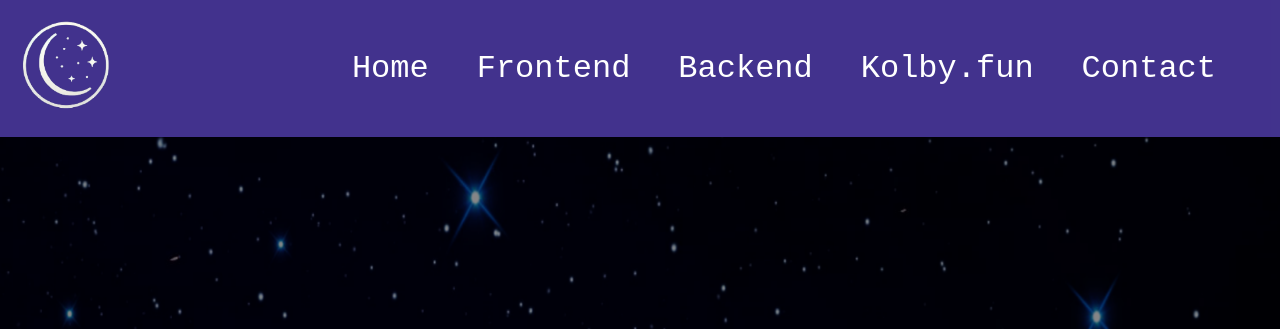
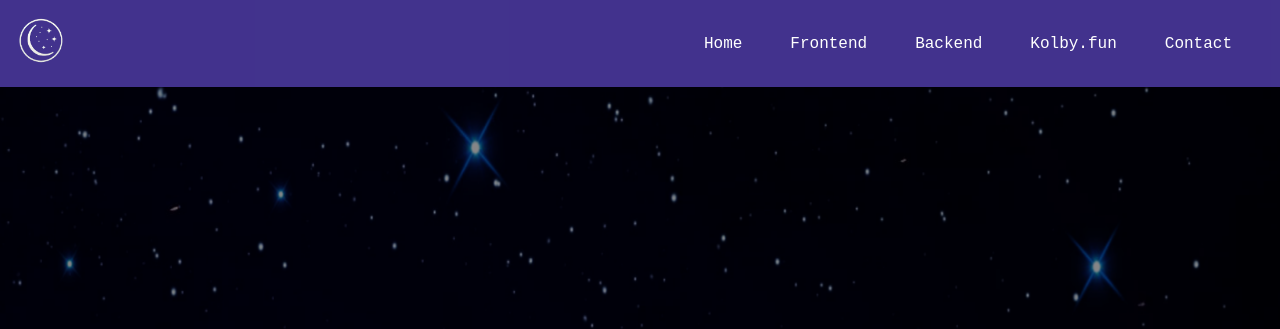
Before and after one commit to kolby-k/Oct-27-homepage-parralax, a plain HTML site: page index.html in a window 1280 px wide. Shown: the top 329 px of the page. Drawn offline with Linux system fonts and the light colour scheme.

Commit message:
fix navbar

```diff
--- a/styles.css
+++ b/styles.css
@@ -20,8 +20,8 @@ nav {
 }
 
 .logo {
-    width: 100px;
-    height: 100px;
+    width: 50px;
+    height: 50px;
     cursor: pointer;
 }
 
@@ -29,18 +29,18 @@ nav {
     list-style: none;
     display: inline-flex;
     gap: 1rem;
-    margin-right: 2rem;
+    margin-right: 1rem;
 }
 
 .nav-link {
-    font-size: 2rem;
+    font-size: 1rem;
     color: white;
     padding: 1rem;
     text-decoration: none;
 }
 
 .nav-link:hover {
-    font-size: 2rem;
+    font-size: 1rem;
     color: white;
     background-color: rgb(54, 0, 161);
     padding: 1rem;
```
